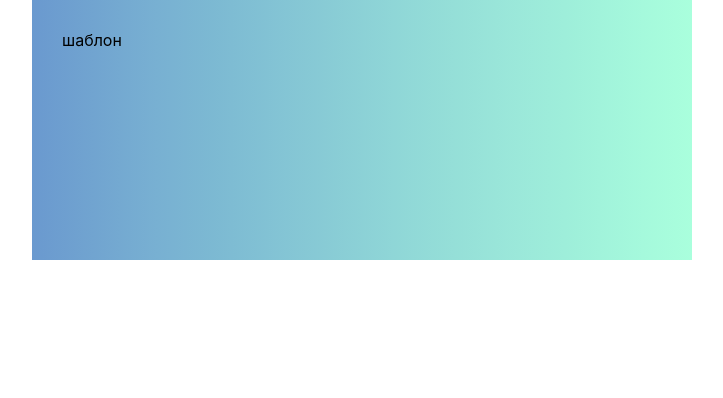
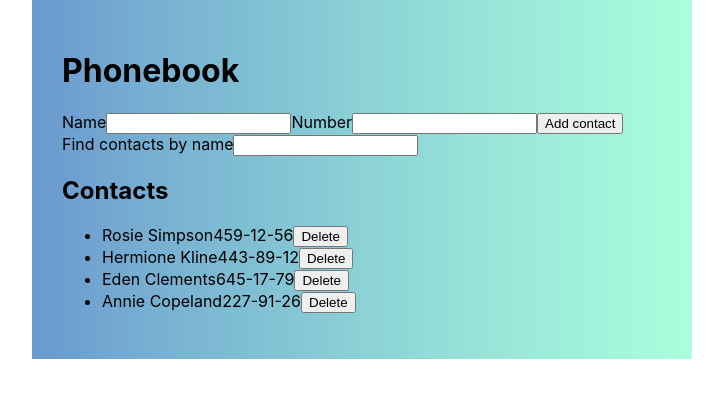
Before and after one commit to OksanaStezhko/goit-react-hw-02-phonebook, a React (Create React App) app: page / in a window 1280 px wide. Shown: the top 398 px of the page, without its empty margins (278-1001 px from the left). Built offline with nearby package versions, Linux system fonts and the light colour scheme.

Commit message:
закончила логику

```diff
--- a/package.json
+++ b/package.json
@@ -11,6 +11,7 @@
     "react": "^17.0.2",
     "react-dom": "^17.0.2",
     "react-scripts": "4.0.3",
+    "shortid": "^2.2.16",
     "web-vitals": "^1.1.1"
   },
   "scripts": {
--- a/src/App.js
+++ b/src/App.js
@@ -1,10 +1,71 @@
 import React, { Component } from 'react';
+import shortid from 'shortid';
+
 import Container from './components/Container';
+import Form from './components/Form';
+import ContactList from './components/ContactList';
+import Filter from './components/Filter';
 
 class App extends Component {
-  state = {};
+  state = {
+    contacts: [
+      { id: 'id-1', name: 'Rosie Simpson', number: '459-12-56' },
+      { id: 'id-2', name: 'Hermione Kline', number: '443-89-12' },
+      { id: 'id-3', name: 'Eden Clements', number: '645-17-79' },
+      { id: 'id-4', name: 'Annie Copeland', number: '227-91-26' },
+    ],
+    filter: '',
+  };
+
+  addContact = data => {
+    if (this.state.contacts.find(contact => contact.name === data.name)) {
+      alert(`${data.name} is already in contacts`);
+      return;
+    }
+    const newContact = {
+      id: shortid.generate(),
+      name: data.name,
+      number: data.number,
+    };
+
+    this.setState(prevState => ({
+      contacts: [...prevState.contacts, newContact],
+    }));
+  };
+
+  deleteContact = idContact => {
+    this.setState(prevState => ({
+      contacts: prevState.contacts.filter(contact => contact.id !== idContact),
+    }));
+  };
+
+  changeFilter = event => {
+    this.setState({ filter: event.currentTarget.value });
+  };
+
+  getVisibleContacts = () => {
+    const { filter, contacts } = this.state;
+    const normalizedContactName = filter.toLowerCase();
+
+    return contacts.filter(contact =>
+      contact.name.toLowerCase().includes(normalizedContactName),
+    );
+  };
+
   render() {
-    return <Container>шаблон</Container>;
+    const visibleContacts = this.getVisibleContacts();
+    return (
+      <Container>
+        <h1>Phonebook</h1>
+        <Form onSubmitForm={this.addContact} />
+        <Filter value={this.state.filter} onChangeFilter={this.changeFilter} />
+        <h2>Contacts</h2>
+        <ContactList
+          contactList={visibleContacts}
+          onDeleteContact={this.deleteContact}
+        />
+      </Container>
+    );
   }
 }
 
--- /dev/null
+++ b/src/components/ContactList/ContactList.jsx
@@ -0,0 +1,19 @@
+import React from 'react';
+import ContactListItem from '../ContactListItem';
+
+const ContactList = ({ contactList, onDeleteContact }) => {
+  return (
+    <ul>
+      {contactList.map(({ id, ...dataContact }) => (
+        <ContactListItem
+          key={id}
+          id={id}
+          listItem={Object.values(dataContact)}
+          onDeleteContact={onDeleteContact}
+        />
+      ))}
+    </ul>
+  );
+};
+
+export default ContactList;
--- /dev/null
+++ b/src/components/ContactList/index.js
@@ -0,0 +1 @@
+export { default } from './ContactList';
--- /dev/null
+++ b/src/components/ContactListItem/ContactListItem.jsx
@@ -0,0 +1,13 @@
+import React from 'react';
+import shortid from 'shortid';
+const ContactListItem = ({ id, listItem, onDeleteContact }) => (
+  <li>
+    {listItem.map(value => (
+      <span key={shortid.generate()}>{value}</span>
+    ))}
+    <button type="button" onClick={() => onDeleteContact(id)}>
+      Delete
+    </button>
+  </li>
+);
+export default ContactListItem;
--- /dev/null
+++ b/src/components/ContactListItem/index.js
@@ -0,0 +1 @@
+export { default } from './ContactListItem';
--- a/src/components/Container/Container.jsx
+++ b/src/components/Container/Container.jsx
@@ -1,13 +1,12 @@
-import React, { Component } from 'react';
+import React from 'react';
 import PropTypes from 'prop-types';
 import style from './Container.module.css';
 
-class Container extends Component {
-  static propTypes = { children: PropTypes.node.isRequired };
-  render() {
-    const { children } = this.props;
-    return <div className={style.container}>{children}</div>;
-  }
-}
+const Container = ({ children }) => (
+  <div className={style.container}>{children}</div>
+);
 
+Container.propTypes = {
+  children: PropTypes.node.isRequired,
+};
 export default Container;
--- a/src/components/Container/Container.module.css
+++ b/src/components/Container/Container.module.css
@@ -1,6 +1,6 @@
 .container {
-  display: flex;
-  justify-content: space-between;
+  /* display: flex;
+  justify-content: space-between; */
   max-width: 600px;
   min-height: 200px;
   margin-left: auto;
--- /dev/null
+++ b/src/components/Filter/Filter.jsx
@@ -0,0 +1,10 @@
+import React from 'react';
+
+const Filter = ({ value, onChangeFilter }) => (
+  <label htmlFor="">
+    Find contacts by name
+    <input type="text" value={value} onChange={onChangeFilter} />
+  </label>
+);
+
+export default Filter;
--- /dev/null
+++ b/src/components/Filter/index.js
@@ -0,0 +1 @@
+export { default } from './Filter';
--- /dev/null
+++ b/src/components/Form/Form.jsx
@@ -0,0 +1,63 @@
+import React, { Component } from 'react';
+
+import shortid from 'shortid';
+
+class Form extends Component {
+  state = { name: '', number: '' };
+  contactId = shortid.generate();
+  numberId = shortid.generate();
+
+  resetForm = () => {
+    this.setState({ name: '', number: '' });
+  };
+
+  handleSubmit = event => {
+    event.preventDefault();
+    this.props.onSubmitForm(this.state);
+    this.resetForm();
+  };
+
+  handleChange = event => {
+    const { name, value } = event.currentTarget;
+    this.setState({
+      [name]: value,
+    });
+  };
+
+  render() {
+    const { name, number } = this.state;
+    return (
+      <form onSubmit={this.handleSubmit}>
+        <label htmlFor={this.contactId}>
+          Name
+          <input
+            type="text"
+            name="name"
+            id={this.contactId}
+            value={name}
+            onChange={this.handleChange}
+            pattern="^[a-zA-Zа-яА-Я]+(([' -][a-zA-Zа-яА-Я ])?[a-zA-Zа-яА-Я]*)*$"
+            title="Имя может состоять только из букв, апострофа, тире и пробелов. Например Adrian, Jacob Mercer, Charles de Batz de Castelmore d'Artagnan и т. п."
+            required
+          />
+        </label>
+        <label htmlFor={this.numberId}>
+          Number
+          <input
+            type="tel"
+            name="number"
+            id={this.numberId}
+            value={number}
+            onChange={this.handleChange}
+            // pattern="(\+?( |-|\.)?\d{1,2}( |-|\.)?)?(\(?\d{3}\)?|\d{3})( |-|\.)?(\d{3}( |-|\.)?\d{4})"
+            // title="Номер телефона должен состоять из 11-12 цифр и может содержать цифры, пробелы, тире, пузатые скобки и может начинаться с +"
+            // required
+          />
+        </label>
+        <button type="submit">Add contact</button>
+      </form>
+    );
+  }
+}
+
+export default Form;
--- /dev/null
+++ b/src/components/Form/index.js
@@ -0,0 +1 @@
+export { default } from './Form';
```
Also changed, not shown: 1 other file (tests, documents, lock files or other folders).
